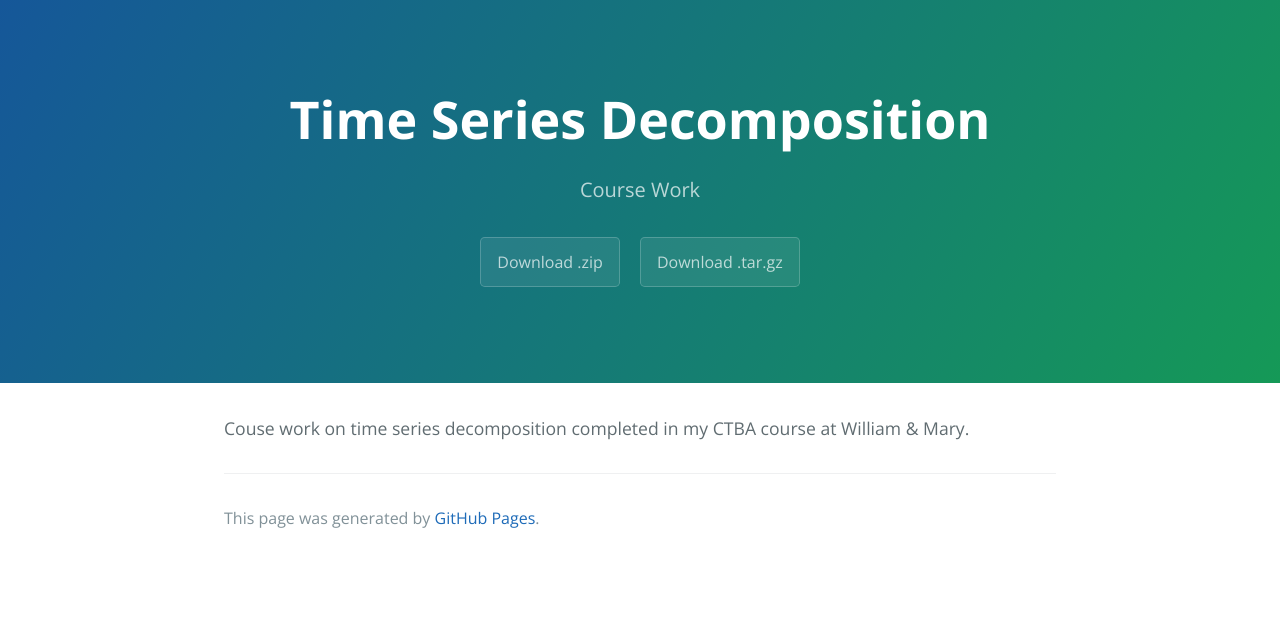
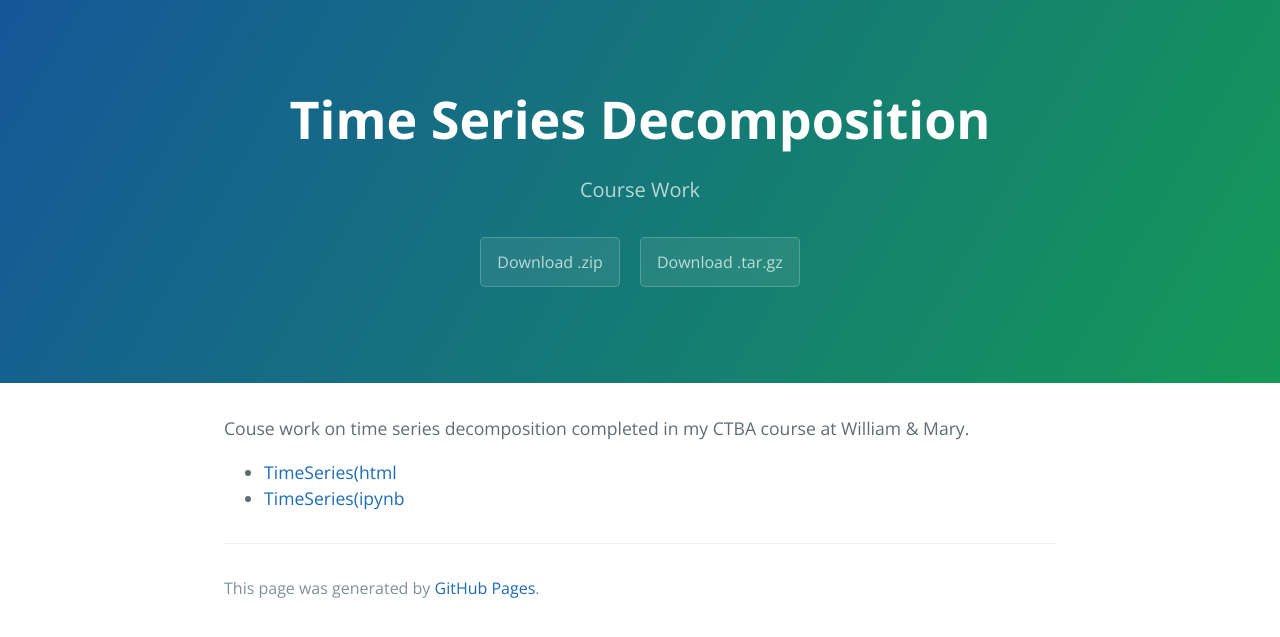
Before and after one commit to msfall/msfall.github.io, a Jekyll site: the page built from TimeSeries/index.md, in a window 1280 px wide. Shown: the top 637 px of the page. Built offline with Jekyll 4.4.1, drawn with Linux system fonts in a browser that asks for light colours; our own code applies the rules of GitHub Pages for plain Markdown files.

Commit message:
Update index.md

```diff
--- a/TimeSeries/index.md
+++ b/TimeSeries/index.md
@@ -4,3 +4,5 @@ description: Course Work
 ---
 
 Couse work on time series decomposition completed in my CTBA course at William & Mary.
+- [TimeSeries(html](TimeSeries.html)
+- [TimeSeries(ipynb](TimeSeries.ipynb)
```
